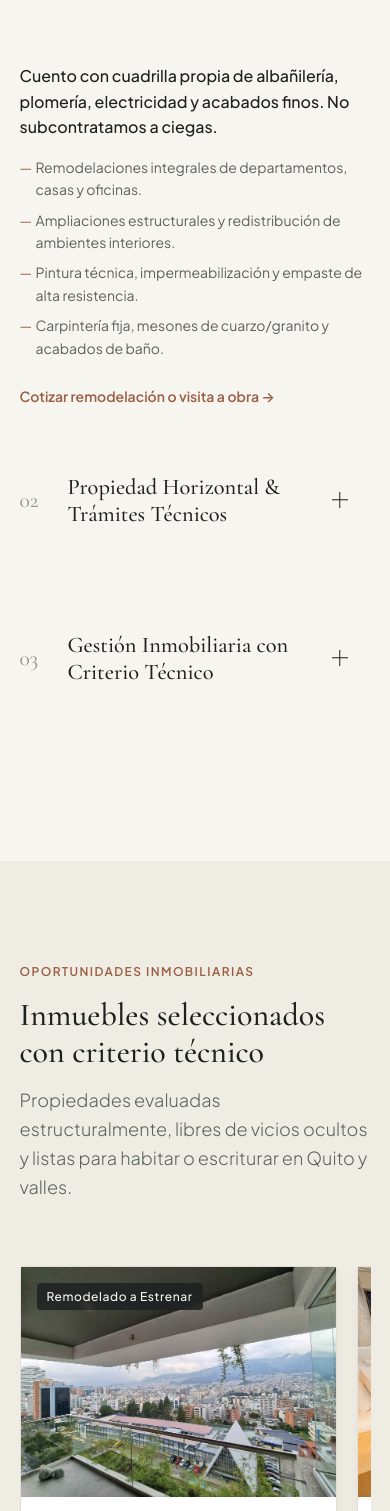
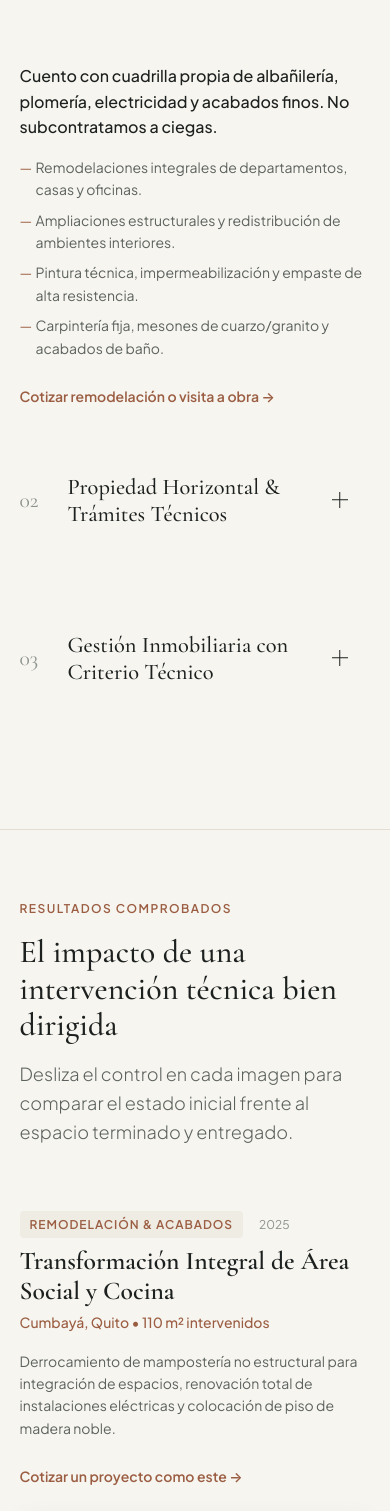
Before and after one commit to msrivera1406/luis-rivera-arq, a Flask app: page / in a window 390 px wide. Shown: the part 2055-3566 px from the top of the page. Run offline with Flask 3, Linux system fonts and the light colour scheme.

Commit message:
fix: favicon, paleta unificada y seccion proyectos antes/despues

```diff
--- a/app.py
+++ b/app.py
@@ -14,9 +14,15 @@ def cargar_propiedades():
     except FileNotFoundError:
         return []
 
+def cargar_proyectos():
+    try:
+        with open("data/projects.json", "r", encoding="utf-8") as f:
+            return json.load(f)
+    except FileNotFoundError:
+        return []
+
 @app.context_processor
 def inject_global_vars():
-    """Permite acceder al número de WhatsApp y formateador de URLs desde cualquier template Jinja2"""
     def wa_link(message: str) -> str:
         encoded_msg = urllib.parse.quote(message)
         return f"https://wa.me/{WHATSAPP_PHONE}?text={encoded_msg}"
@@ -26,7 +32,8 @@ def inject_global_vars():
 @app.route("/")
 def index():
     propiedades = cargar_propiedades()
-    return render_template("index.html", propiedades=propiedades)
+    proyectos = cargar_proyectos()
+    return render_template("index.html", propiedades=propiedades, proyectos=proyectos)
 
 if __name__ == "__main__":
     app.run(debug=True, port=5000)
--- a/docker-compose.yml
+++ b/docker-compose.yml
@@ -3,6 +3,11 @@ services:
     build: .
     container_name: landing_luis_rivera
     restart: unless-stopped
+    ports:
+      - "5000:5000"
+    volumes:
+      - ./static:/app/static
+      - ./data:/app/data
     networks:
       - red_landing
     environment:
--- a/static/css/components.css
+++ b/static/css/components.css
@@ -248,7 +248,6 @@
 
 /* --- PROPIEDADES EN VENTA (SWIPER) --- */
 .properties {
-  background-color: var(--color-bg-subtle);
   border-bottom: 1px solid var(--color-border);
 }
 
@@ -760,6 +759,219 @@
 }
 
 
+
+/* --- COMPARADOR ANTES / DESPUÉS --- */
+.projects {
+  border-bottom: 1px solid var(--color-border);
+}
+
+.projects-list {
+  display: flex;
+  flex-direction: column;
+  gap: var(--space-3xl);
+}
+
+.project-card {
+  display: grid;
+  grid-template-columns: 0.9fr 1.1fr;
+  gap: var(--space-2xl);
+  align-items: center;
+}
+
+/* Invertir alternadamente para efecto zig-zag editorial */
+.project-card:nth-child(even) .project-card__info {
+  order: 2;
+}
+.project-card:nth-child(even) .project-card__visual {
+  order: 1;
+}
+
+.project-card__meta {
+  display: flex;
+  align-items: center;
+  gap: var(--space-md);
+  margin-bottom: var(--space-sm);
+}
+
+.project-badge-tag {
+  font-size: var(--text-xs);
+  text-transform: uppercase;
+  letter-spacing: 0.08em;
+  font-weight: 600;
+  color: var(--color-accent);
+  background-color: var(--color-bg-subtle);
+  padding: 4px 10px;
+  border-radius: var(--radius-sm);
+}
+
+.project-year {
+  font-size: var(--text-xs);
+  color: var(--color-text-muted);
+}
+
+.project-card__title {
+  font-family: var(--font-heading);
+  font-size: clamp(1.6rem, 2.5vw, 2.2rem);
+  line-height: 1.2;
+  color: var(--color-text-primary);
+  margin-bottom: var(--space-xs);
+}
+
+.project-card__location {
+  font-size: var(--text-sm);
+  color: var(--color-accent);
+  font-weight: 500;
+  margin-bottom: var(--space-md);
+}
+
+.project-card__description {
+  font-size: var(--text-sm);
+  color: var(--color-text-secondary);
+  line-height: 1.6;
+  margin-bottom: var(--space-lg);
+}
+
+/* Contenedor del Slider */
+.comparison-slider {
+  position: relative;
+  width: 100%;
+  height: 380px;
+  border-radius: var(--radius-md);
+  overflow: hidden;
+  box-shadow: var(--shadow-medium);
+  border: 1px solid var(--color-border);
+  user-select: none;
+}
+
+.comparison-img {
+  position: absolute;
+  top: 0;
+  left: 0;
+  width: 100%;
+  height: 100%;
+  object-fit: cover;
+  pointer-events: none;
+}
+
+.comparison-overlay {
+  position: absolute;
+  top: 0;
+  left: 0;
+  width: 100%;
+  height: 100%;
+  overflow: hidden;
+  clip-path: polygon(0 0, var(--pos, 50%) 0, var(--pos, 50%) 100%, 0 100%);
+}
+
+.comparison-label {
+  position: absolute;
+  bottom: var(--space-md);
+  padding: 4px 10px;
+  font-size: 0.7rem;
+  text-transform: uppercase;
+  letter-spacing: 0.08em;
+  font-weight: 600;
+  border-radius: var(--radius-sm);
+  z-index: 2;
+  pointer-events: none;
+}
+
+.comparison-label--after {
+  right: var(--space-md);
+  background: rgba(30, 34, 33, 0.75);
+  color: var(--color-text-light);
+  backdrop-filter: blur(4px);
+}
+
+.comparison-label--before {
+  left: var(--space-md);
+  background: rgba(247, 245, 240, 0.85);
+  color: var(--color-text-primary);
+  backdrop-filter: blur(4px);
+}
+
+/* Línea divisoria y manija */
+.comparison-divider {
+  position: absolute;
+  top: 0;
+  bottom: 0;
+  left: var(--pos, 50%);
+  width: 2px;
+  background-color: var(--color-bg-main);
+  transform: translateX(-50%);
+  pointer-events: none;
+  z-index: 3;
+}
+
+.comparison-handle {
+  position: absolute;
+  top: 50%;
+  left: 50%;
+  transform: translate(-50%, -50%);
+  width: 40px;
+  height: 40px;
+  border-radius: 50%;
+  background-color: var(--color-bg-surface);
+  color: var(--color-text-primary);
+  box-shadow: 0 4px 14px rgba(0, 0, 0, 0.2);
+  display: flex;
+  align-items: center;
+  justify-content: center;
+  gap: 2px;
+}
+
+/* Control deslizante nativo invisible superpuesto */
+.comparison-range {
+  position: absolute;
+  top: 0;
+  left: 0;
+  width: 100%;
+  height: 100%;
+  opacity: 0;
+  cursor: ew-resize;
+  z-index: 4;
+  margin: 0;
+}
+
+/* 1. Delimitador inferior y ajuste de espaciado en Servicios */
+.services {
+  border-bottom: 1px solid var(--color-border);
+  padding-bottom: var(--space-2xl); /* Reduce el espacio muerto inferior */
+}
+
+/* 2. Ajuste de entrada en Proyectos */
+.projects {
+  padding-top: var(--space-2xl); /* Equilibra la distancia respecto a la línea */
+  border-bottom: 1px solid var(--color-border);
+}
+
+/* 3. (Opcional pero muy recomendado) Fondo de superficie para Proyectos:
+   Al darle un fondo blanco puro a la sección de Proyectos, se crea un
+   contraste editorial sutil contra el fondo arena del resto de la página */
+.projects {
+  border-bottom: 1px solid var(--color-border);
+}
+
+/* Responsive */
+@media (max-width: 900px) {
+  .project-card {
+    grid-template-columns: 1fr;
+    gap: var(--space-lg);
+  }
+
+  .project-card:nth-child(even) .project-card__info {
+    order: 0;
+  }
+  .project-card:nth-child(even) .project-card__visual {
+    order: 1;
+  }
+
+  .comparison-slider {
+    height: 300px;
+  }
+}
+
+
 /* Responsive */
 @media (max-width: 900px) {
   .process-grid {
--- a/static/js/main.js
+++ b/static/js/main.js
@@ -1,5 +1,6 @@
 document.addEventListener('DOMContentLoaded', () => {
   initHoverAccordion();
+  initComparisonSliders();
 });
 
 function initHoverAccordion() {
@@ -39,3 +40,25 @@ function initHoverAccordion() {
     });
   });
 }
+
+function initComparisonSliders() {
+  const sliders = document.querySelectorAll('[data-comparison]');
+
+  sliders.forEach(slider => {
+    const range = slider.querySelector('.comparison-range');
+
+    const updatePosition = (value) => {
+      slider.style.setProperty('--pos', `${value}%`);
+    };
+
+    // Actualiza al arrastrar o tocar
+    range.addEventListener('input', (e) => {
+      updatePosition(e.target.value);
+    });
+
+    // Soporte para mover deslizando directamente con el cursor
+    range.addEventListener('change', (e) => {
+      updatePosition(e.target.value);
+    });
+  });
+}
--- a/templates/base.html
+++ b/templates/base.html
@@ -5,7 +5,10 @@
   <meta name="viewport" content="width=device-width, initial-scale=1.0">
   <title>Luis Rivera | Arquitectura & Construcción</title>
 
-  <!-- Swiper CSS -->
+  <!-- Favicon SVG oficial -->
+  <link rel="icon" type="image/svg+xml" href="{{ url_for('static', filename='img/logo1.svg') }}">
+
+  <!-- Swiper CSS (CDN oficial) -->
   <link rel="stylesheet" href="https://cdn.jsdelivr.net/npm/swiper@11/swiper-bundle.min.css" />
 
   <!-- Estilos propios -->
--- a/templates/components/_navbar.html
+++ b/templates/components/_navbar.html
@@ -23,6 +23,7 @@
     <nav class="site-nav" aria-label="Navegación principal">
       <ul class="site-nav__list">
         <li><a href="#servicios" class="site-nav__link">Servicios</a></li>
+        <li><a href="#proyectos" class="site-nav__link">Experiencia</a></li>
         <li><a href="#inmuebles" class="site-nav__link">Inmuebles</a></li>
         <li><a href="#metodo" class="site-nav__link">Metodología</a></li>
       </ul>
--- /dev/null
+++ b/templates/components/_projects.html
@@ -0,0 +1,92 @@
+<section class="projects section-spacing" id="proyectos">
+  <div class="container">
+
+    <div class="section-header">
+      <span class="eyebrow">Resultados Comprobados</span>
+      <h2 class="section-title">El impacto de una intervención técnica bien dirigida</h2>
+      <p class="section-subtitle">
+        Desliza el control en cada imagen para comparar el estado inicial frente al espacio terminado y entregado.
+      </p>
+    </div>
+
+    <div class="projects-list">
+      {% for item in proyectos %}
+      <article class="project-card">
+
+        <!-- Ficha Técnica Editorial -->
+        <div class="project-card__info">
+          <div class="project-card__meta">
+            <span class="project-badge-tag">{{ item.etiqueta }}</span>
+            <span class="project-year">{{ item.año }}</span>
+          </div>
+
+          <h3 class="project-card__title">{{ item.titulo }}</h3>
+          <p class="project-card__location">{{ item.sector }} • {{ item.area_m2 }} m² intervenidos</p>
+          <p class="project-card__description">{{ item.intervencion }}</p>
+
+          <div class="project-card__cta">
+            <a
+              href="{{ wa_link('Hola Arq. Luis Rivera, vi el proyecto de ' ~ item.titulo ~ ' y quisiera consultar por una remodelación similar.') }}"
+              class="btn-text"
+              target="_blank"
+              rel="noopener noreferrer"
+            >
+              Cotizar un proyecto como este &rarr;
+            </a>
+          </div>
+        </div>
+
+        <!-- Comparador Visual Táctil -->
+        <div class="project-card__visual">
+          <div class="comparison-slider" data-comparison style="--pos: 50%;">
+
+            <!-- Capa Después (Fondo) -->
+            <img
+              src="{{ item.imagen_despues }}"
+              alt="{{ item.titulo }} - Después"
+              class="comparison-img comparison-img--after"
+              loading="lazy"
+            >
+            <span class="comparison-label comparison-label--after">Después</span>
+
+            <!-- Capa Antes (Superpuesta con Clip) -->
+            <div class="comparison-overlay">
+              <img
+                src="{{ item.imagen_antes }}"
+                alt="{{ item.titulo }} - Antes"
+                class="comparison-img comparison-img--before"
+                loading="lazy"
+              >
+              <span class="comparison-label comparison-label--before">Antes</span>
+            </div>
+
+            <!-- Manija y Línea Divisoria -->
+            <div class="comparison-divider" aria-hidden="true">
+              <div class="comparison-handle">
+                <svg width="18" height="18" viewBox="0 0 24 24" fill="none" stroke="currentColor" stroke-width="2.5">
+                  <polyline points="15 18 9 12 15 6"></polyline>
+                </svg>
+                <svg width="18" height="18" viewBox="0 0 24 24" fill="none" stroke="currentColor" stroke-width="2.5">
+                  <polyline points="9 18 15 12 9 6"></polyline>
+                </svg>
+              </div>
+            </div>
+
+            <!-- Input nativo accesible -->
+            <input
+              type="range"
+              min="0"
+              max="100"
+              value="50"
+              class="comparison-range"
+              aria-label="Deslizar para comparar antes y después"
+            >
+          </div>
+        </div>
+
+      </article>
+      {% endfor %}
+    </div>
+
+  </div>
+</section>
--- a/templates/components/_services.html
+++ b/templates/components/_services.html
@@ -81,7 +81,7 @@
             </div>
             <div class="accordion-media">
               <img
-                src="https://images.unsplash.com/photo-1541888946425-d0fbb186f5f7?q=80&w=800&auto=format&fit=crop"
+                src="{{ url_for('static', filename='img/servicios/tramites.jpg') }}"
                 alt="Planos técnicos y normativa de construcción"
               >
             </div>
--- a/templates/index.html
+++ b/templates/index.html
@@ -3,6 +3,8 @@
 {% block content %}
   {% include 'components/_hero.html' %}
   {% include 'components/_services.html' %}
+
+  {% include 'components/_projects.html' %}
   {% include 'components/_properties.html' %}
   {% include 'components/_process.html' %}
   {% include 'components/_contact.html' %}
```
Also changed, not shown: data/projects.json (added, +24 -0 lines), static/img/proyectos/sala_gris.jpeg (added), static/img/servicios/tramites.jpg (added).
